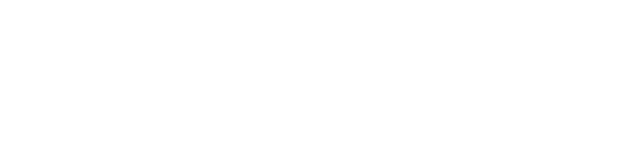
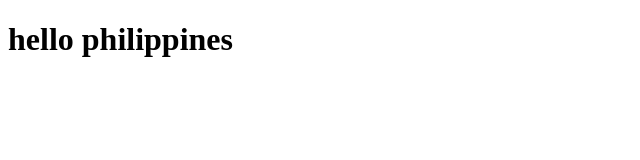
Before and after one commit to Nica-88/test-repository, a plain HTML site: page index.html in a window 1280 px wide. Shown: the whole page, without its empty margins (0-640 px from the left). Drawn offline with Linux system fonts and the light colour scheme.

Commit message:
second commit

```diff
--- a/index.html
+++ b/index.html
@@ -6,6 +6,6 @@
     <title>Document</title>
 </head>
 <body>
-
+    <h1>hello philippines</h1>
 </body>
 </html>
```
